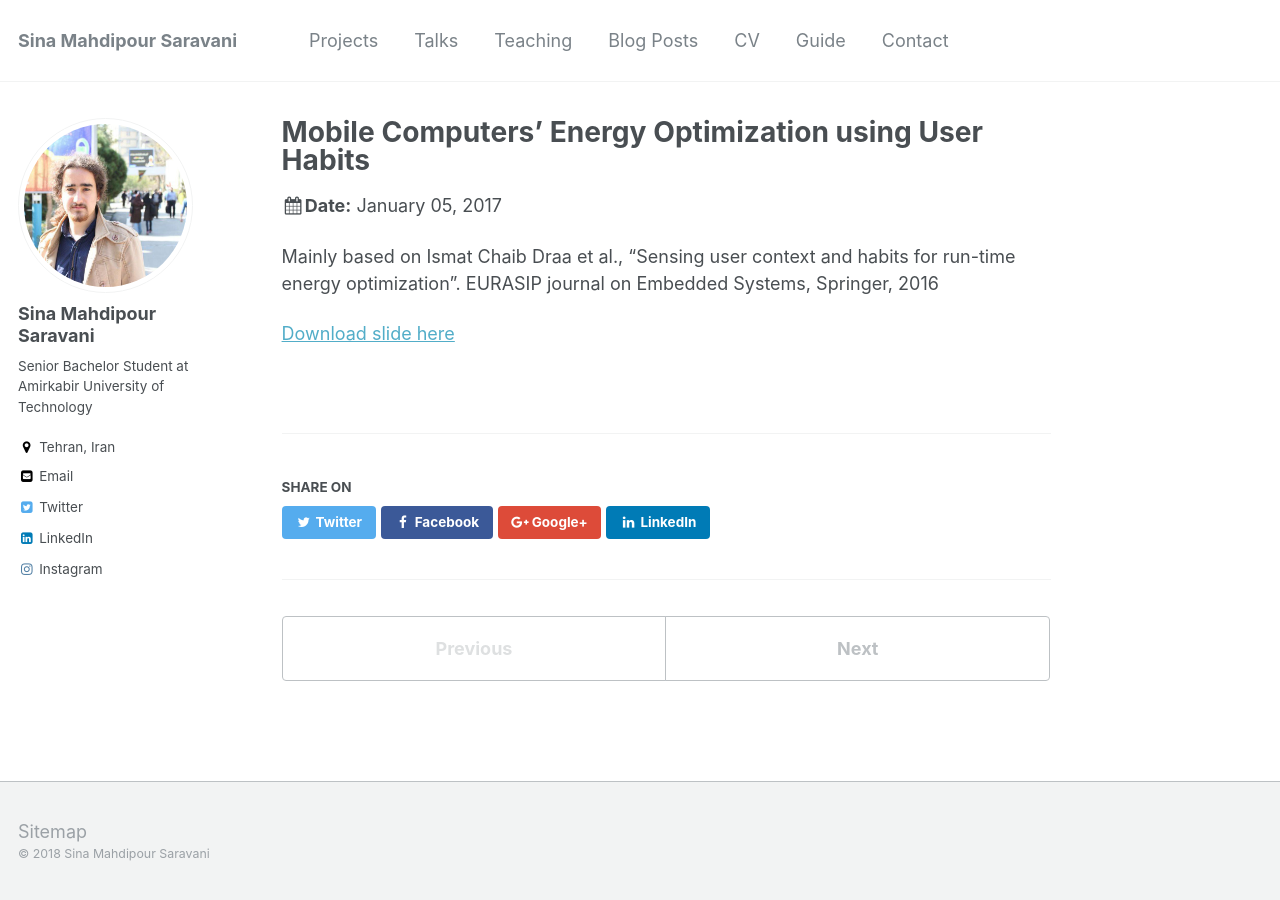
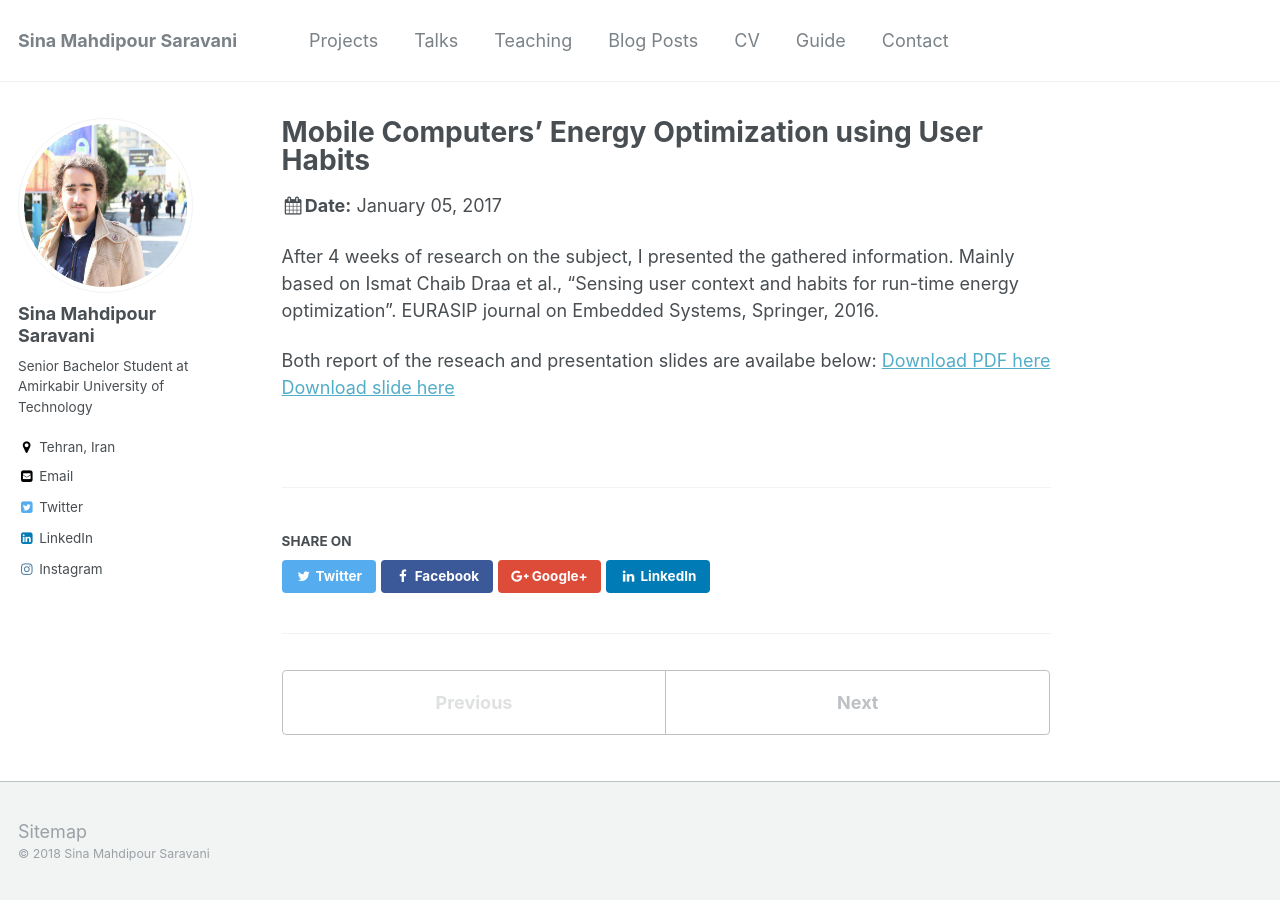
Before and after one commit to sinamps/sinamps.github.io, a Jekyll site: the page built from _talks/mobileEnergyOpt.md, in a window 1280 px wide. Built offline with Jekyll 4.4.1, drawn with Linux system fonts in a browser that asks for light colours.

Commit message:
setup 3.5

```diff
--- a/_talks/mobileEnergyOpt.md
+++ b/_talks/mobileEnergyOpt.md
@@ -7,7 +7,9 @@ venue: "Department of Computer Engineering, Amirkabir University of Technology"
 date: January 5 2017
 location: "Tehran, Iran"
 ---
+After 4 weeks of research on the subject, I presented the gathered information.
+Mainly based on Ismat Chaib Draa et al., "Sensing user context and habits for run-time energy optimization". EURASIP journal on Embedded Systems, Springer, 2016.
 
-Mainly based on Ismat Chaib Draa et al., "Sensing user context and habits for run-time energy optimization". EURASIP journal on Embedded Systems, Springer, 2016
-
-[Download slide here](http://sinamahdipour.github.io/files/mobileEnergyOpt.pdf)
+Both report of the reseach and presentation slides are availabe below:
+[Download PDF here](http://sinamahdipour.github.io/files/mobileenergy.pdf)
+[Download slide here](http://sinamahdipour.github.io/files/mobileenergy.pptx)
```
Also changed, not shown: _talks/gan.md (+1 -1 lines), _talks/linearAlgebraForNN.md (+2 -2 lines), 3 other files.
